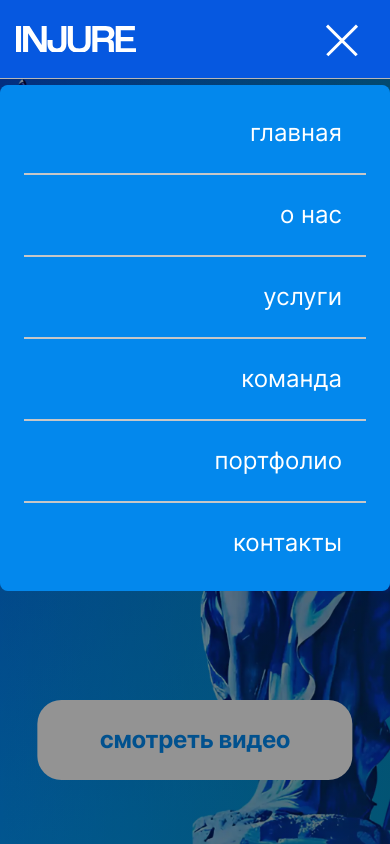
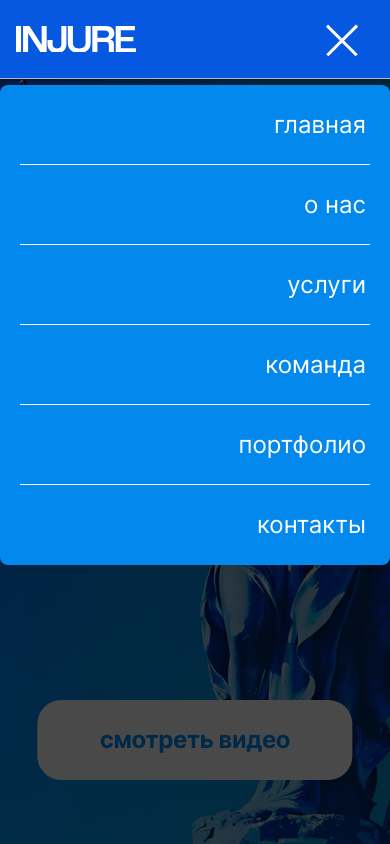
Before and after one commit to RomanTolkachev/injure, a React (Create React App) app: page / in a window 390 px wide. Both pictures are taken after a click on the button 350 px from the left and 39 px from the top of the page. Built offline with nearby package versions, Linux system fonts and the light colour scheme.

Commit message:
header and hero adaptive done

```diff
--- a/src/components/Header/Burger.tsx
+++ b/src/components/Header/Burger.tsx
@@ -6,7 +6,7 @@ import React, {
 } from "react";
 import { motion, AnimatePresence, Variants } from "framer-motion";
 import { IMenuItem } from "../../services/utils/types";
-import { Link, NavLink } from "react-router-dom";
+import { Link } from "react-router-dom";
 
 interface IBurgerProps {
   setBurgerOpen: Dispatch<SetStateAction<boolean>>;
@@ -31,6 +31,27 @@ const motionVariants: Variants = {
     scaleY: 0,
     transition: {
       duration: 0.1,
+    },
+  },
+};
+
+const listVariants: Variants = {
+  open: {
+    clipPath: "inset(0% 0% 0% 0% round 10px)",
+    transition: {
+      type: "spring",
+      bounce: 0,
+      duration: 0.7,
+      delayChildren: 0.2,
+      staggerChildren: 0.05,
+    },
+  },
+  closed: {
+    clipPath: "inset(10% 50% 90% 50% round 10px)",
+    transition: {
+      type: "spring",
+      bounce: 0,
+      duration: 0.3,
     },
   },
 };
@@ -63,31 +84,12 @@ export const Burger: FunctionComponent<IBurgerProps> = ({
           initial="closed"
           animate="open"
           exit="onClose"
-          className={`${className}`}
+          className={`${className} max-h-svh overflow-y-scroll`}
         >
           <motion.ul
-            variants={{
-              open: {
-                clipPath: "inset(0% 0% 0% 0% round 10px)",
-                transition: {
-                  type: "spring",
-                  bounce: 0,
-                  duration: 0.7,
-                  delayChildren: 0.2,
-                  staggerChildren: 0.05,
-                },
-              },
-              closed: {
-                clipPath: "inset(10% 50% 90% 50% round 10px)",
-                transition: {
-                  type: "spring",
-                  bounce: 0,
-                  duration: 0.3,
-                },
-              },
-            }}
+            variants={listVariants}
             style={{ pointerEvents: "auto" }}
-            className="burger_nav flex w-full flex-col bg-my-blue-light px-6 py-2 [&>li:not(:last-of-type)]:border-b-2 [&>li:not(last-of-type)]:border-b-my-deep-light"
+            className="burger_nav flex h-fit w-full flex-col"
           >
             {menuList.map((item, key) => {
               return (
@@ -95,7 +97,7 @@ export const Burger: FunctionComponent<IBurgerProps> = ({
                   variants={itemVariants}
                   onClick={handleCloseBurger}
                   key={key}
-                  className="w-full text-nowrap p-2 text-end text-2xl text-white"
+                  className="relative w-full text-nowrap p-2 text-end text-2xl text-white before:absolute before:bottom-0 before:left-1/2 before:h-px before:w-[calc(100%-2.5rem)] before:-translate-x-1/2 before:px-6 before:content-[''] active:bg-my-main-blue [&:not(:last-of-type)]:before:bg-white"
                 >
                   <Link className="block w-full p-4" to={item.path}>
                     {item.text}
--- a/src/components/Header/Header.tsx
+++ b/src/components/Header/Header.tsx
@@ -29,12 +29,15 @@ export const Header: FunctionComponent = () => {
         </ButtonHeroOrder>
         <div>{burgerOpen}</div>
         <BurgerButton burgerOpen={burgerOpen} setBurgerOpen={setBurgerOpen} />
-        <Burger
-          menuList={menuList}
-          burgerOpen={burgerOpen}
-          setBurgerOpen={setBurgerOpen}
-          className="absolute right-0 top-[85px] w-full rounded-lg bg-my-blue-light"
-        />
+        <div className="max-h-svh">
+          <Burger
+            menuList={menuList}
+            burgerOpen={burgerOpen}
+            setBurgerOpen={setBurgerOpen}
+            className="fixed right-0 top-[85px] w-full rounded-lg bg-my-blue-light"
+          />
+        </div>
+
         {createPortal(
           <Overlay visible={burgerOpen} setBurgerOpen={setBurgerOpen} />,
           document.getElementById("portal") as HTMLElement,
--- a/src/components/utils/Overlay.tsx
+++ b/src/components/utils/Overlay.tsx
@@ -39,11 +39,11 @@ export const Overlay: FunctionComponent<IInterfaceProps> = ({
       <AnimatePresence>
         {visible && (
           <motion.div
-            className="fixed top-0 z-[5] h-dvh w-screen bg-black opacity-40"
+            className="fixed top-0 z-[5] h-dvh w-screen bg-black"
             key="modal"
             initial={{ opacity: 0 }}
             transition={{ duration: 0.2 }}
-            animate={{ opacity: 0.4 }}
+            animate={{ opacity: 0.7 }}
             exit={{
               opacity: 0,
               transition: { duration: 0.5 },
--- a/src/index.css
+++ b/src/index.css
@@ -9,11 +9,6 @@
     .stop-scrolling {
         overflow: hidden !important;
         height: 100dvh !important;
-    }
-
-    .start-scrolling {
-        overflow-y: scroll !important;
-        height: 100svh
     }
 
     .add-scroll-bar {
--- a/tailwind.config.js
+++ b/tailwind.config.js
@@ -39,10 +39,10 @@ module.exports = {
         "hero-main": [
           "clamp(4rem, 0rem + 6.25vw, 5rem)",
           "clamp(4.625rem, 0.625rem + 6.25vw, 5.625rem)",
-        ], // 64 строка 76 -  высота 80 строка 96
+        ], // 64 строка 76 -  высота 84
         "hero-main-small-mobile": [
           "clamp(2.625rem, -1.5rem + 18.333vw, 4rem)",
-          "clamp(1.875rem, -1.222rem + 16.519vw, 5.375rem)",
+          "clamp(3.438rem, 1.875rem + 7.813vw, 5rem)", // высота строки 55-80 320-640px
         ],
         "hero-legend": [
           "clamp(1rem, 0.747rem + 0.941vw, 1.5rem)",
```
Also changed, not shown: 2 other files (tests, documents, lock files or other folders).
